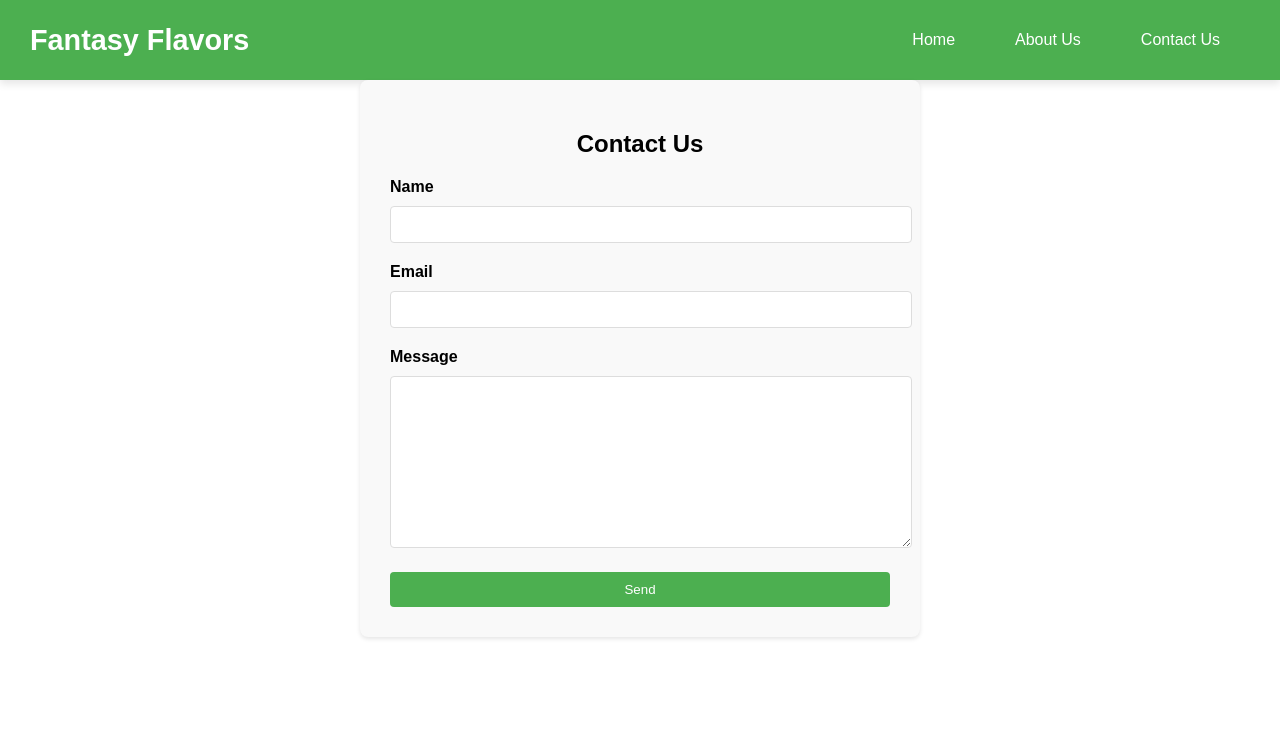
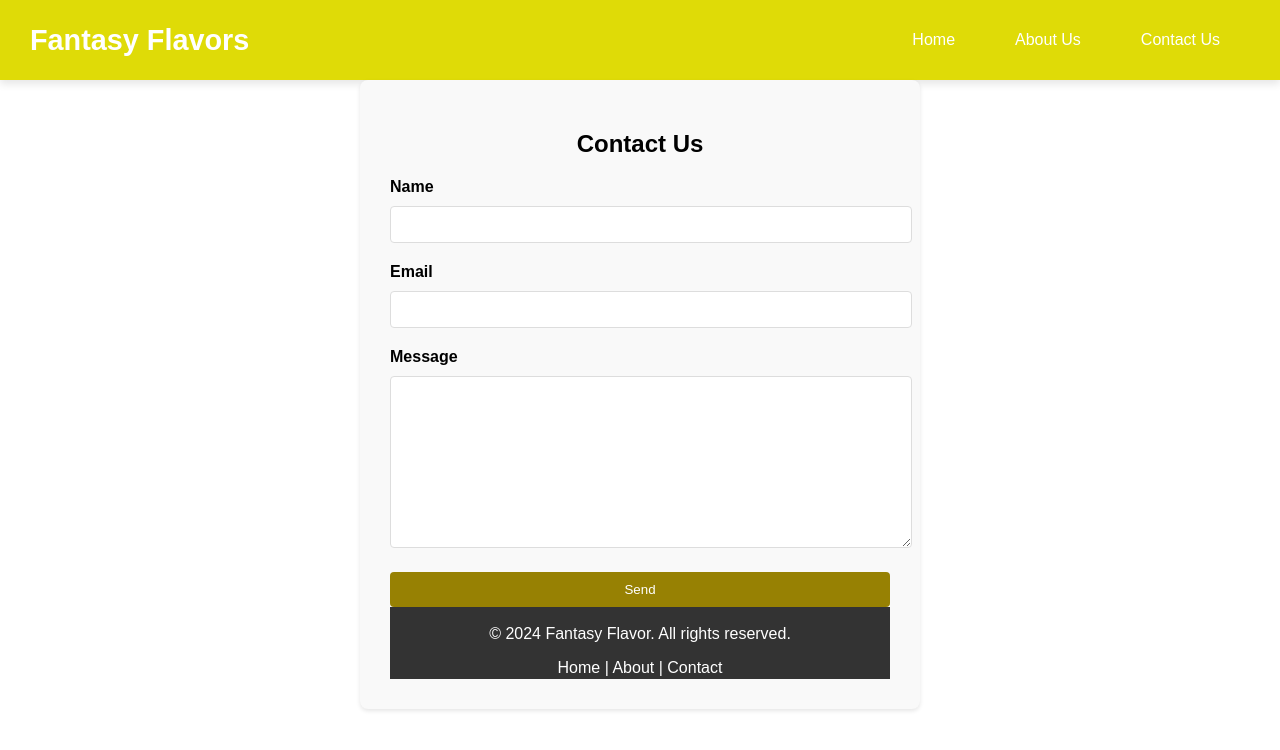
Before and after one commit to Hlogie01/KH-Bakery, a React (Create React App) app: page /contact in a window 1280 px wide. Shown: the top 750 px of the page. Built offline with nearby package versions, Linux system fonts and the light colour scheme.

Commit message:
final update

```diff
--- a/src/App.css
+++ b/src/App.css
@@ -9,6 +9,7 @@
   max-width: 1200px;
   margin: 0 auto;
   padding: 20px;
+  padding-bottom: 80px;
 }
 
 h1 {
@@ -38,7 +39,7 @@
 .welcome-section h2 {
   margin-bottom: 15px;
   font-size: 2em;
-  color: #4CAF50;
+  color: #bba90b;
 }
 
 .welcome-section p {
@@ -101,7 +102,7 @@
   justify-content: space-between;
   align-items: center;
   padding: 15px 30px;
-  background-color: #4CAF50;
+  background-color: #dfdb07;
   color: #fff;
   box-shadow: 0 4px 8px rgba(0, 0, 0, 0.1);
 }
@@ -130,7 +131,7 @@
 }
 
 .navbar .nav-links a:hover {
-  background-color: #45a049;
+  background-color: #978103;
   transform: translateY(-2px);
 }
 
@@ -172,7 +173,7 @@
 .contact-form button {
   width: 100%;
   padding: 10px 20px;
-  background-color: #4CAF50;
+  background-color: #978103;
   color: #fff;
   border: none;
   border-radius: 4px;
@@ -181,7 +182,7 @@
 }
 
 .contact-form button:hover {
-  background-color: #45a049;
+  background-color: #c4a705;
 }
 .container.recipe-detail {
   max-width: 800px;
@@ -209,7 +210,7 @@
 
 .recipe-detail h2 {
   font-size: 2em;
-  color: #4CAF50;
+  color: #333;
   margin-top: 30px;
 }
 
@@ -232,13 +233,13 @@
   padding: 10px 20px;
   font-size: 1.2em;
   color: #fff;
-  background-color: #4CAF50;
+  background-color: #978103;
   text-decoration: none;
   border-radius: 5px;
 }
 
 .recipe-detail a:hover {
-  background-color: #45a049;
+  background-color: #c4a705;
 }
 
 .thank-you-image {
@@ -313,3 +314,23 @@
     font-size: 1rem;
   }
 }
+
+.footer {
+  background-color: #333;
+  color: #fff;
+  text-align: center;
+  padding: 2px 0;
+  position: relative;
+  bottom: 0;
+  width: 100%;
+  flex-shrink: 0;
+}
+
+.footer a {
+  color: #fff;
+  text-decoration: none;
+}
+
+.footer a:hover {
+  text-decoration: underline;
+}
--- /dev/null
+++ b/src/components/Footer.js
@@ -0,0 +1,18 @@
+import React from 'react';
+import { Link } from 'react-router-dom';
+import '../App.css'; // Ensure you import the CSS for the footer
+
+const Footer = () => {
+  return (
+    <footer className="footer">
+      <div className="footer-content">
+        <p>&copy; 2024 Fantasy Flavor. All rights reserved.</p>
+        <nav>
+          <Link to="/">Home</Link> | <Link to="/about">About</Link> | <Link to="/contact">Contact</Link>
+        </nav>
+      </div>
+    </footer>
+  );
+};
+
+export default Footer;
--- a/src/pages/AboutPage.js
+++ b/src/pages/AboutPage.js
@@ -1,4 +1,5 @@
 import React from 'react';
+import Footer from '../components/Footer';
 import '../App.css'; // Ensure this imports the necessary CSS
 
 const AboutPage = () => {
@@ -59,6 +60,7 @@
           <strong>Thank you for being a part of our journey. Happy cooking!</strong>
         </p>
       </section>
+      <Footer />
     </div>
   );
 };
--- a/src/pages/ContactPage.js
+++ b/src/pages/ContactPage.js
@@ -1,4 +1,5 @@
 import React from 'react';
+import Footer from '../components/Footer';
 import '../App.css'; // Make sure the path is correct
 
 const ContactPage = () => {
@@ -17,6 +18,7 @@
 
         <button type="submit">Send</button>
       </form>
+      <Footer />
     </div>
   );
 };
--- a/src/pages/RecipeDetailPage.js
+++ b/src/pages/RecipeDetailPage.js
@@ -256,6 +256,7 @@
       </ol>
       <img src={thankyouImage} alt="Thank You" className="thank-you-image" />
       <Link to="/">Back to Recipes List</Link>
+
     </div>
   );
 };
--- a/src/pages/RecipesListPage.js
+++ b/src/pages/RecipesListPage.js
@@ -1,4 +1,5 @@
 import React from 'react';
+import Footer from '../components/Footer';
 import { Link } from 'react-router-dom';
 import baritoImage from '../images/barito.jpg';
 import burgerImage from '../images/burger and fries.jpg';
@@ -271,6 +272,7 @@
           </div>
         ))}
       </div>
+      <Footer />
     </div>
   );
 };
```
